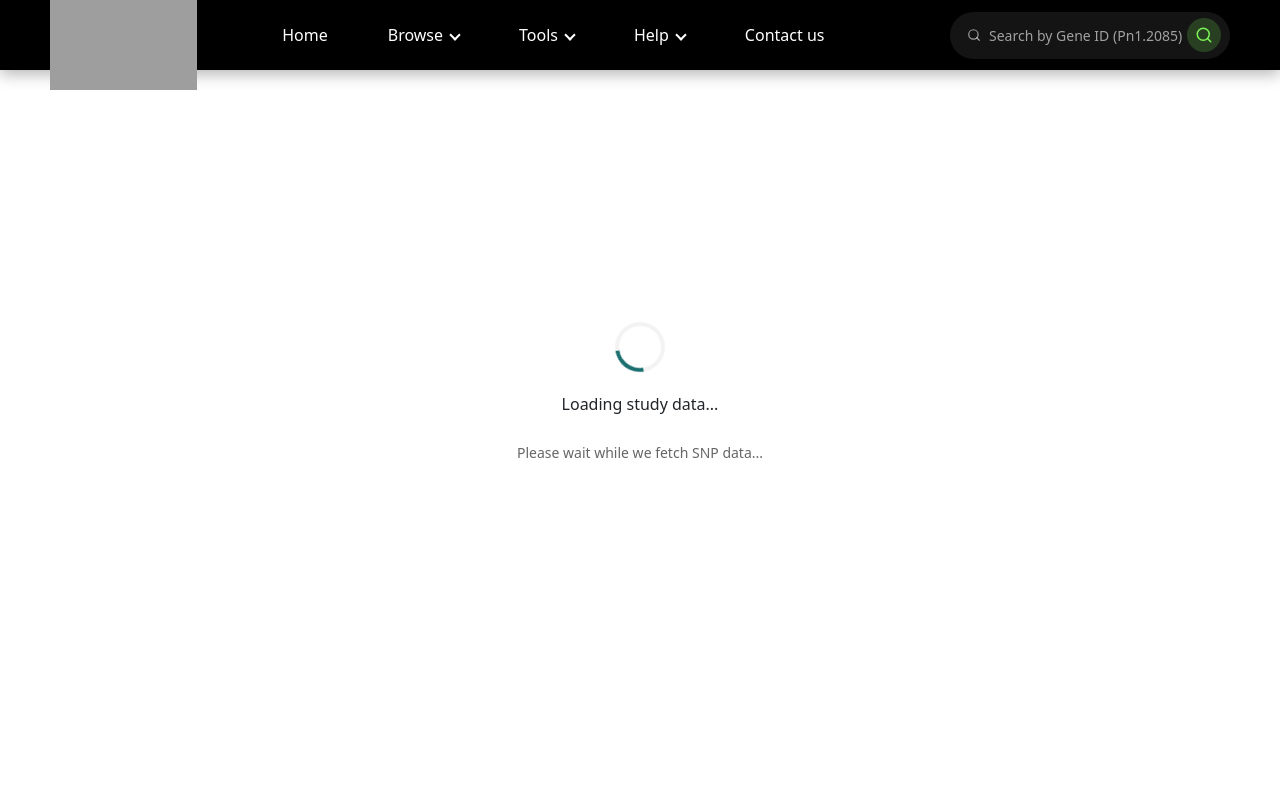
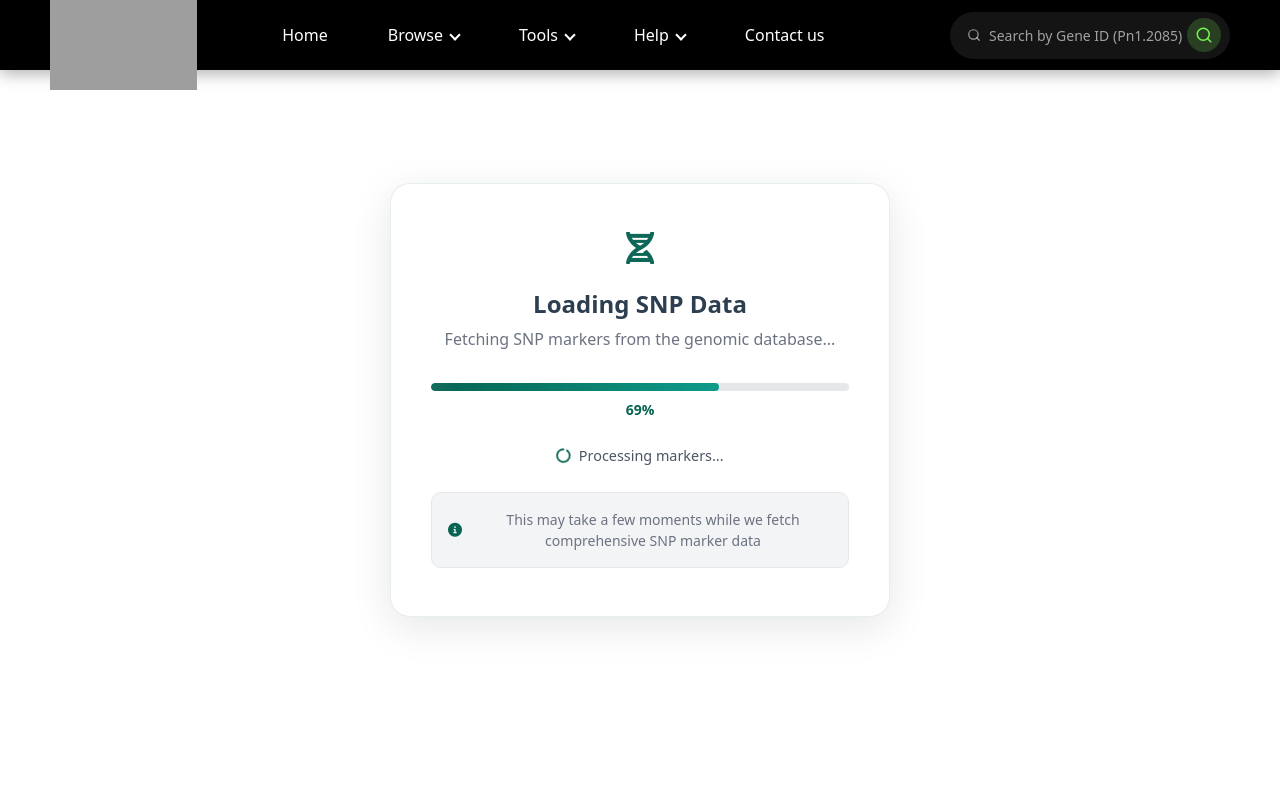
Before and after one commit to Dishb27/black-pepper-genomic-resource, a Next.js app: page /snp_study in a window 1280 px wide. Shown: the top 800 px of the page. Built offline with nearby package versions, Linux system fonts and the light colour scheme; grey boxes are pictures that could not be loaded.

Commit message:
commit changes

```diff
--- a/src/pages/snp_study.js
+++ b/src/pages/snp_study.js
@@ -24,10 +24,47 @@ const SNPMarkers = () => {
   const [allData, setAllData] = useState([]);
   const [showHeatmap, setShowHeatmap] = useState(true);
   const [loading, setLoading] = useState(true);
+  const [loadingProgress, setLoadingProgress] = useState(0);
+  const [loadingMessage, setLoadingMessage] = useState("Initializing...");
   const [error, setError] = useState(null);
   const [, setCurrentPage] = useState(1);
   const [, setTotalPages] = useState(0);
   const [isMobile, setIsMobile] = useState(false);
+
+  // Enhanced loading messages
+  const loadingMessages = [
+    { message: "Connecting to database...", progress: 15 },
+    { message: "Fetching study information...", progress: 30 },
+    { message: "Loading SNP data...", progress: 50 },
+    { message: "Processing markers...", progress: 70 },
+    { message: "Organizing chromosomes...", progress: 85 },
+    { message: "Almost ready...", progress: 95 },
+  ];
+
+  // Simulate progressive loading updates
+  useEffect(() => {
+    if (loading) {
+      const interval = setInterval(() => {
+        setLoadingProgress((prev) => {
+          const newProgress = Math.min(prev + 1.5, 95);
+
+          // Update message based on progress
+          const currentMessage = loadingMessages.find(
+            (msg) =>
+              newProgress >= msg.progress - 15 &&
+              newProgress < msg.progress + 10
+          );
+          if (currentMessage) {
+            setLoadingMessage(currentMessage.message);
+          }
+
+          return newProgress;
+        });
+      }, 120);
+
+      return () => clearInterval(interval);
+    }
+  }, [loading]);
 
   // Check if device is mobile
   useEffect(() => {
@@ -49,12 +86,18 @@ const SNPMarkers = () => {
     try {
       console.log("Fetching data for study:", study); // Debug log
 
+      setLoadingMessage("Connecting to server...");
+      setLoadingProgress(10);
+
       // Fetch study details
       const studyResponse = await fetch(`/api/studies?studyName=${study}`);
       if (!studyResponse.ok) {
         throw new Error(`HTTP error! Status: ${studyResponse.status}`);
       }
       const studyData = await studyResponse.json();
+
+      setLoadingMessage("Processing study data...");
+      setLoadingProgress(25);
 
       if (studyData.length > 0) {
         const currentStudyId = studyData[0].study_id;
@@ -66,6 +109,9 @@ const SNPMarkers = () => {
         setStudyId(currentStudyId);
         setStudyName(currentStudyName);
 
+        setLoadingMessage("Fetching SNP markers...");
+        setLoadingProgress(40);
+
         // Fetch SNP data with pagination
         const snpResponse = await fetch(
           `/api/snp?studyId=${currentStudyId}&page=${page}&pageSize=20000`
@@ -74,6 +120,9 @@ const SNPMarkers = () => {
           throw new Error(`HTTP error! Status: ${snpResponse.status}`);
         }
         const snpData = await snpResponse.json();
+
+        setLoadingMessage("Processing SNP data...");
+        setLoadingProgress(60);
 
         // Transform data
         const formattedData = snpData.data.map((entry) => ({
@@ -85,6 +134,9 @@ const SNPMarkers = () => {
           qual: 0,
         }));
 
+        setLoadingMessage("Organizing results...");
+        setLoadingProgress(80);
+
         setAllData((prevData) =>
           page === 1 ? formattedData : [...prevData, ...formattedData]
         );
@@ -95,7 +147,13 @@ const SNPMarkers = () => {
         if (page < snpData.pagination.totalPages) {
           await fetchStudyData(page + 1);
         } else {
-          setLoading(false);
+          setLoadingMessage("Finalizing...");
+          setLoadingProgress(100);
+
+          // Small delay to show completion
+          setTimeout(() => {
+            setLoading(false);
+          }, 300);
         }
       } else {
         throw new Error("Study not found");
@@ -221,21 +279,65 @@ const SNPMarkers = () => {
     window.URL.revokeObjectURL(url);
   };
 
-  // Loading state
+  // Enhanced Loading Component
+  const LoadingComponent = () => (
+    <div className={styles.loadingContainer}>
+      <div className={styles.loadingCard}>
+        <div className={styles.loadingIcon}>
+          <i className="fas fa-dna fa-2x"></i>
+        </div>
+
+        <h3 className={styles.loadingTitle}>Loading SNP Data</h3>
+        <p className={styles.loadingSubtitle}>
+          Fetching SNP markers from the genomic database...
+        </p>
+
+        <div className={styles.progressContainer}>
+          <div className={styles.progressBar}>
+            <div
+              className={styles.progressFill}
+              style={{ width: `${loadingProgress}%` }}
+            ></div>
+          </div>
+          <div className={styles.progressText}>
+            {Math.round(loadingProgress)}%
+          </div>
+        </div>
+
+        <p className={styles.loadingMessage}>
+          <i className="fas fa-circle-notch fa-spin"></i>
+          {loadingMessage}
+        </p>
+
+        <div className={styles.loadingDisclaimer}>
+          <i className="fas fa-info-circle"></i>
+          <span>
+            This may take a few moments while we fetch comprehensive SNP marker
+            data
+          </span>
+        </div>
+      </div>
+    </div>
+  );
+
+  // Loading state with enhanced progress bar
   if (loading) {
     return (
       <>
+        <Head>
+          <title>SNP Markers - BlackPepKB</title>
+          <meta
+            name="description"
+            content={`Loading SNP markers for ${study} study`}
+          />
+          <meta name="viewport" content="width=device-width, initial-scale=1" />
+          <link
+            rel="stylesheet"
+            href="https://cdnjs.cloudflare.com/ajax/libs/font-awesome/6.0.0-beta3/css/all.min.css"
+          />
+        </Head>
         <Header />
-        <div className={styles.loadingContainer}>
-          <div className={styles.spinner}></div>
-          <p>Loading study data...</p>
-          <p style={{ fontSize: "14px", color: "#666", marginTop: "10px" }}>
-            Please wait while we fetch SNP data...
-          </p>
-          {/* <p style={{ fontSize: "12px", color: "#999", marginTop: "5px" }}>
-            Study: {study}
-          </p> */}
-        </div>
+        <LoadingComponent />
         <Footer />
       </>
     );
@@ -286,7 +388,6 @@ const SNPMarkers = () => {
           Search for SNP markers by specifying chromosome and position range
         </p>
         <p style={{ fontSize: "14px", color: "#666", textAlign: "center" }}>
-          {/* <strong>Current Study:</strong> {studyName} (ID: {studyId}) |{" "} */}
           <strong>Total SNPs loaded:</strong> {allData.length.toLocaleString()}
         </p>
 
--- a/src/styles/snp_markers.module.css
+++ b/src/styles/snp_markers.module.css
@@ -521,3 +521,161 @@
 .tableContainer::-webkit-scrollbar-thumb:hover {
   background: #a8a8a8;
 }
+
+/* Enhanced Loading Styles - Add these to your existing snp_markers.module.css */
+
+.loadingCard {
+  background: white;
+  border-radius: 20px;
+  padding: 3rem 2.5rem;
+  box-shadow: 0 10px 40px rgba(0, 0, 0, 0.1);
+  text-align: center;
+  max-width: 500px;
+  width: 100%;
+  border: 1px solid rgba(7, 99, 82, 0.1);
+  margin: 0 auto;
+}
+
+.loadingIcon {
+  color: #076352;
+  margin-bottom: 1.5rem;
+  animation: pulse 2s infinite;
+}
+
+@keyframes pulse {
+  0%,
+  100% {
+    opacity: 1;
+    transform: scale(1);
+  }
+  50% {
+    opacity: 0.7;
+    transform: scale(1.05);
+  }
+}
+
+.loadingTitle {
+  font-size: 1.5rem;
+  font-weight: 600;
+  color: #2c3e50;
+  margin-bottom: 0.5rem;
+}
+
+.loadingSubtitle {
+  color: #6b7280;
+  font-size: 1rem;
+  margin-bottom: 2rem;
+  line-height: 1.5;
+}
+
+.progressContainer {
+  margin-bottom: 1.5rem;
+}
+
+.progressBar {
+  width: 100%;
+  height: 8px;
+  background-color: #e5e7eb;
+  border-radius: 4px;
+  overflow: hidden;
+  margin-bottom: 0.5rem;
+}
+
+.progressFill {
+  height: 100%;
+  background: linear-gradient(90deg, #076352, #0f9b8a);
+  border-radius: 4px;
+  transition: width 0.3s ease;
+  position: relative;
+}
+
+.progressFill::after {
+  content: "";
+  position: absolute;
+  top: 0;
+  left: 0;
+  right: 0;
+  bottom: 0;
+  background: linear-gradient(
+    90deg,
+    transparent,
+    rgba(255, 255, 255, 0.3),
+    transparent
+  );
+  animation: shimmer 1.5s infinite;
+}
+
+@keyframes shimmer {
+  0% {
+    transform: translateX(-100%);
+  }
+  100% {
+    transform: translateX(100%);
+  }
+}
+
+.progressText {
+  font-size: 0.875rem;
+  font-weight: 600;
+  color: #076352;
+}
+
+.loadingMessage {
+  color: #4b5563;
+  font-size: 0.9rem;
+  display: flex;
+  align-items: center;
+  justify-content: center;
+  gap: 0.5rem;
+  margin-bottom: 1.5rem;
+  min-height: 1.5rem;
+}
+
+.loadingMessage i {
+  color: #076352;
+}
+
+.loadingDisclaimer {
+  background-color: #f3f4f6;
+  border: 1px solid #e5e7eb;
+  border-radius: 10px;
+  padding: 1rem;
+  display: flex;
+  align-items: center;
+  gap: 0.75rem;
+  font-size: 0.875rem;
+  color: #6b7280;
+}
+
+.loadingDisclaimer i {
+  color: #076352;
+  flex-shrink: 0;
+}
+
+/* Update existing loadingContainer to work better with the new card */
+.loadingContainer {
+  display: flex;
+  justify-content: center;
+  align-items: center;
+  min-height: 400px;
+  padding: 40px 20px;
+}
+
+/* Responsive adjustments for loading component */
+@media (max-width: 768px) {
+  .loadingCard {
+    margin: 0 20px;
+    padding: 2rem 1.5rem;
+  }
+
+  .loadingTitle {
+    font-size: 1.25rem;
+  }
+}
+
+@media (max-width: 480px) {
+  .loadingCard {
+    margin: 0 15px;
+    padding: 1.5rem 1rem;
+  }
+}
```
